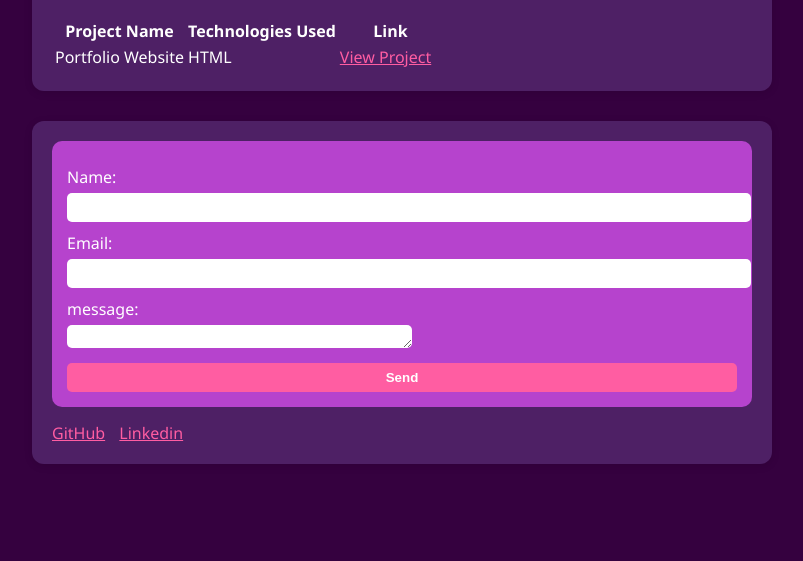
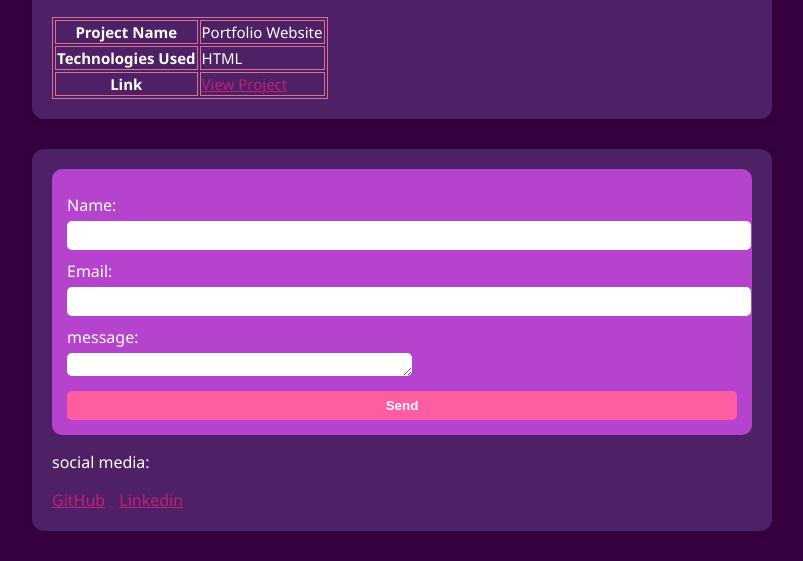
Before and after one commit to Whokorlz/Web_development1, a plain HTML site: page index.html in a window 1280 px wide. Shown: the part 1203-1764 px from the top of the page, without its empty margins (238-1041 px from the left). Before the commit the page ends 1697 px from the top, so only its background shows below. Drawn offline with Linux system fonts and the light colour scheme.

Commit message:
edition index, and readme create

```diff
--- a/index.html
+++ b/index.html
@@ -47,14 +47,14 @@
         <table>
             <tr>
                 <th>Project Name</th>
-                <th>Technologies Used</th>
-                <th>Link</th>
+                    <td> Portfolio Website</td>
             </tr>
             <tr>
-                <td> Portfolio Website</td>
-                <td> HTML</td>
-                <td><a href="#">View Project</a></td>
+                <th>Technologies Used</th>
+                    <td> HTML</td>
             </tr>
+                <th>Link</th>
+                    <td><a href="#">View Project</a></td>
         </table>
 
 <!--section to contact and social media -->
@@ -72,6 +72,7 @@
 
             <input type="submit" value="Send">
         </form>
+        <p>social media:</p>
         <a href="https://github.com/Whokorlz" target="_blank">GitHub</a>
         <a href="https://www.linkedin.com/in/keshia-anyelina-lambis-navarro" target="_blank">Linkedin</a>
     </section>
--- a/styles.css
+++ b/styles.css
@@ -97,7 +97,7 @@ input[type="submit"]:hover {
 }
 
 a {
-    color: #ff5da2;
+    color: #be2178;
     margin-right: 10px;
     text-decoration: underline;
 }
@@ -121,3 +121,9 @@ a {
     background: none;
     padding: 0;
 }
+
+table, td , th{
+    font-size: 15px;
+    justify-content: center;
+    border: 1px solid palevioletred;
+}
```
Also changed, not shown: 1 other file.
